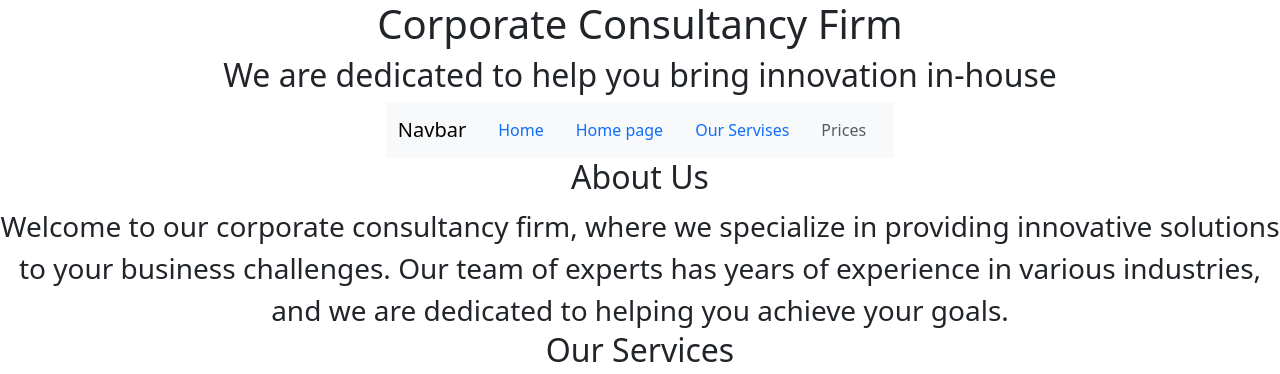
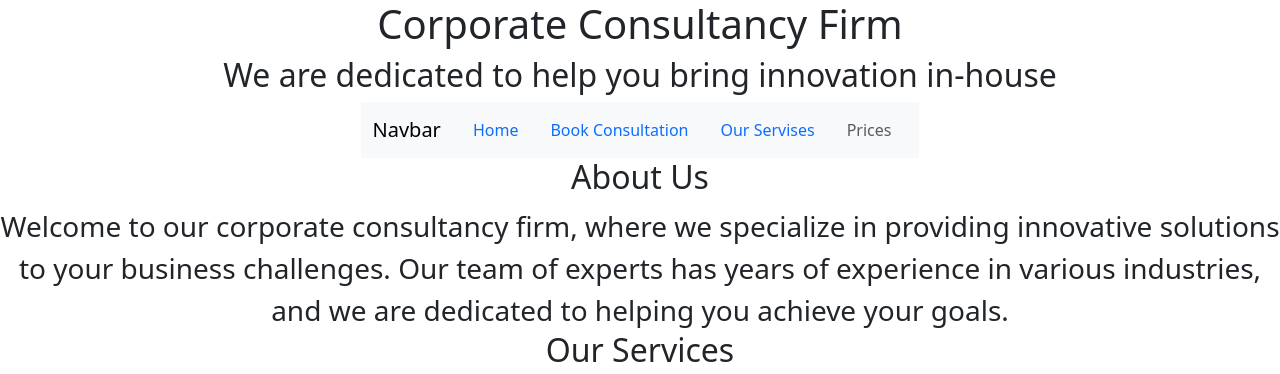
Before and after one commit to Tlotliso19/-Corporate-Consultancy-Firm, a Flask app: template templates/homepage.html in a window 1280 px wide. Shown: the top 374 px of the page. Run offline with Flask 3, Linux system fonts and the light colour scheme; the template is opened without the code that fills it, so the values that code supplies are empty; some libraries are stand-ins or nearby versions.

Commit message:
html added

```diff
--- a/app.py
+++ b/app.py
@@ -4,7 +4,7 @@ from flask import Flask, render_template
 app= Flask(__name__)
 @app.route('/')
 def hello_world():
-  return render_template("homepage.html")
+  return "hello world"
 
 if __name__=='__main__':
   app.run(host='0.0.0.0',debug=True)
--- a/templates/homepage.html
+++ b/templates/homepage.html
@@ -32,7 +32,7 @@
               <a class="nav-link active" aria-current="page" href="#">Home</a>
             </li>
             <li class="nav-item">
-              <a class="nav-link" href="#">Home page</a>
+              <a class="nav-link" href="#">Book Consultation</a>
             </li>
             <li class="nav-item">
               <a class="nav-link" href="#">Our Servises</a>
```
